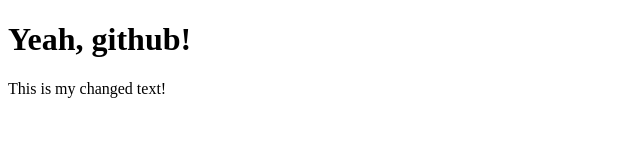
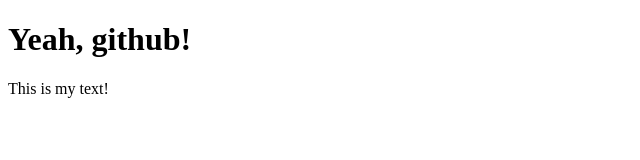
Before and after one commit to beutnagel/my_first_github, a plain HTML site: page index.html in a window 1280 px wide. Shown: the full height of the page, 0-640 px from the left. Drawn offline with Linux system fonts and the light colour scheme.

Commit message:
Ændret noget tekst

```diff
--- a/index.html
+++ b/index.html
@@ -8,6 +8,6 @@
 </head>
 <body>
     <h1>Yeah, github!</h1>
-    <p>This is my changed text!</p>
+    <p>This is my text!</p>
 </body>
 </html>
```
